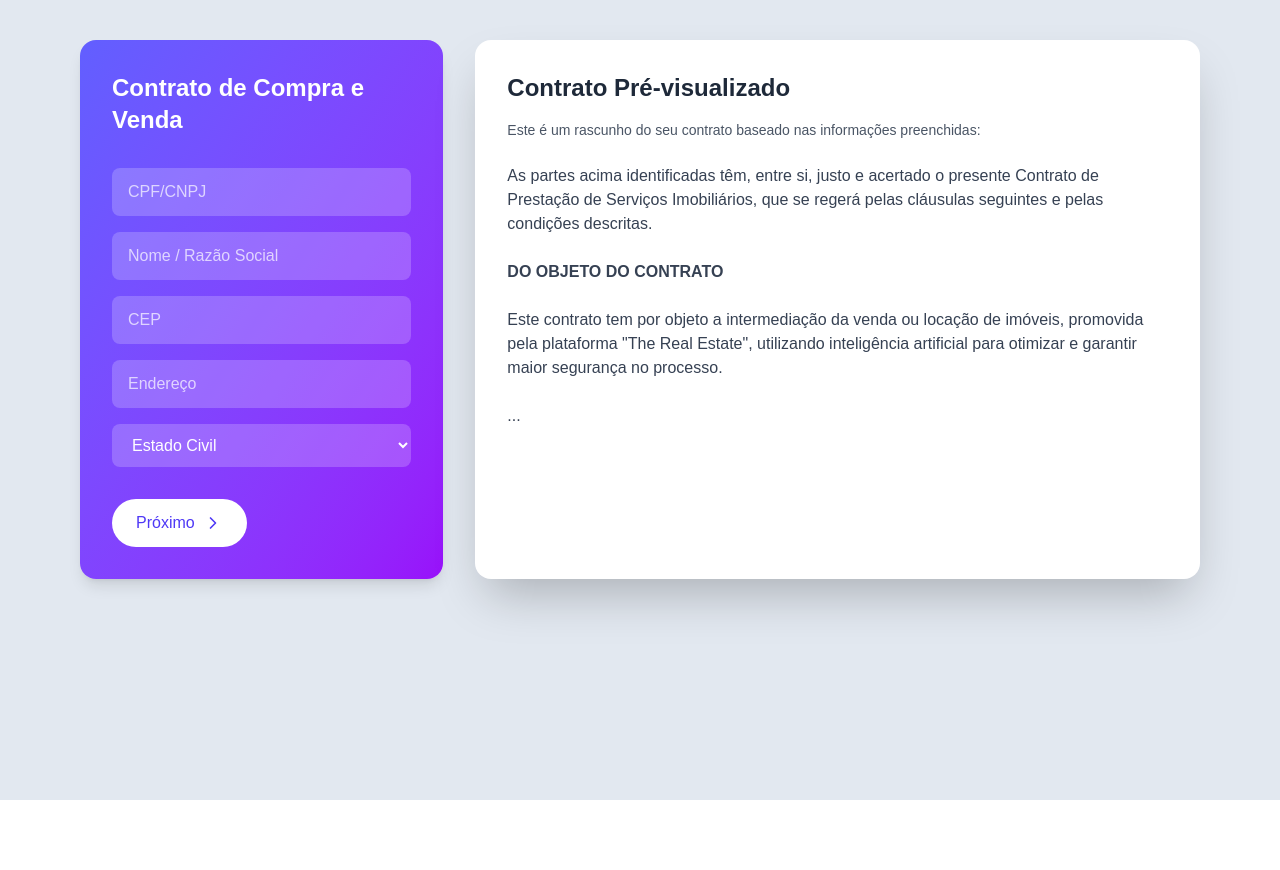
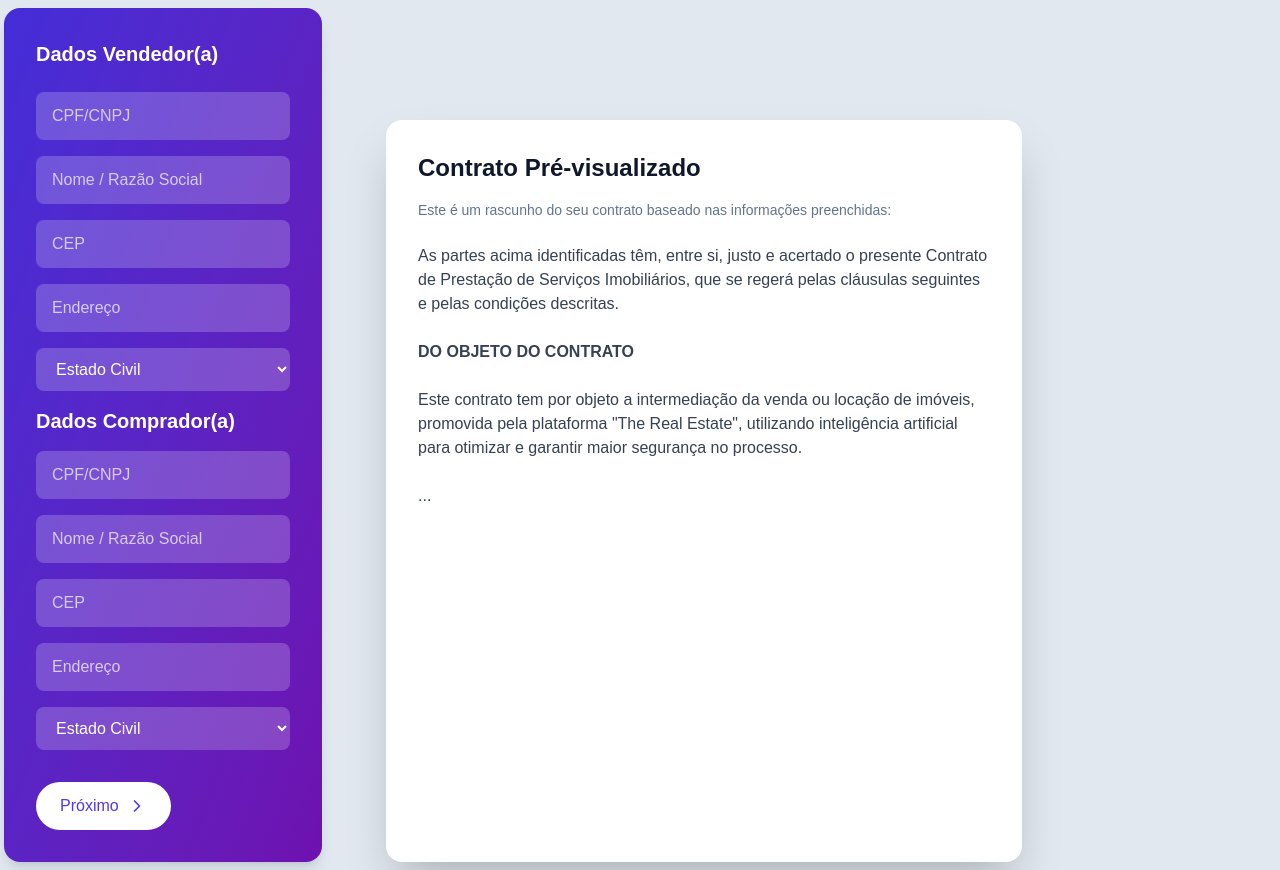
Before and after one commit to analopesimob/proj-1, a Next.js app: page /contrato/venda in a window 1280 px wide. Before the commit the page ends 800 px from the top, so only its background shows below. Built offline with nearby package versions, Linux system fonts and the light colour scheme.

Commit message:
Add Chakra UI dependencies, update component structure, and enhance styling for improved user experience

```diff
--- a/package.json
+++ b/package.json
@@ -9,6 +9,11 @@
     "lint": "next lint"
   },
   "dependencies": {
+    "@chakra-ui/react": "^3.16.1",
+    "@chakra-ui/stepper": "^2.3.1",
+    "@emotion/react": "^11.14.0",
+    "@emotion/styled": "^11.14.0",
+    "framer-motion": "^12.9.2",
     "lucide-react": "^0.488.0",
     "next": "15.3.0",
     "react": "^19.0.0",
--- a/src/app/contrato/locacao/page.tsx
+++ b/src/app/contrato/locacao/page.tsx
@@ -10,7 +10,7 @@ export default function ContractGenerator() {
           <div className="flex items-center gap-4 mb-8">
             {/* <FileText className="w-8 h-8" /> */}
 
-            <h2 className="text-2xl font-bold">Contrato de Locação</h2>
+            <h1 className="text-2xl font-bold">Contrato de Locação</h1>
           </div>
 
           <div className="space-y-4">
--- a/src/app/contrato/page.tsx
+++ b/src/app/contrato/page.tsx
@@ -1,6 +1,6 @@
 "use client";
 
-import { Home, Key, FileEdit } from "lucide-react";
+import { Home, Key, FileEdit, ArrowLeft } from "lucide-react";
 import { useRouter } from "next/navigation";
 import Link from "next/link";
 
@@ -11,8 +11,15 @@ export default function ContractTypeSelector() {
     router.push(`/gerar-contrato?tipo=${type}`);
   }
 
+
   return (
-    <section className="bg-slate-200 min-h-screen py-16 px-8 flex flex-col items-center text-slate-900">
+    <section className="bg-slate-200 min-h-screen py-16 flex flex-col items-center text-slate-900">
+		<div className="mb-6">
+          <Link href="/" className="text-indigo-800 flex items-center gap-2">
+            <ArrowLeft size={16} />
+            <span>Voltar para início</span>
+          </Link>
+        </div>
       <h1 className="text-4xl font-bold mb-8 text-center">
         Qual tipo de contrato você deseja gerar?
       </h1>
--- a/src/app/contrato/venda/page.tsx
+++ b/src/app/contrato/venda/page.tsx
@@ -2,15 +2,15 @@ import { ChevronRight } from "lucide-react";
 
 export default function ContractGenerator() {
   return (
-    <section className="bg-slate-200 min-h-screen py-10 px-6 md:px-20 text-white">
+    <section className="bg-slate-200 min-h-screen py-2 md:px-1 text-white">
+
       {/* Container flex para as duas colunas */}
       <div className="flex flex-col md:flex-row gap-8">
         {/* Coluna da esquerda (1/3) */}
-        <aside className="w-full md:w-1/3 bg-gradient-to-br from-indigo-500 to-purple-600 text-white p-8 rounded-2xl shadow-lg">
-          <div className="flex items-center gap-4 mb-8">
-            {/* <FileText className="w-8 h-8" /> */}
+        <aside className="w-full md:w-1/4 bg-gradient-to-br from-indigo-700 to-purple-800 text-white p-8 rounded-2xl shadow-lg">
+          <div className="flex items-center gap-4 mb-6 ">
 
-            <h2 className="text-2xl font-bold">Contrato de Compra e Venda</h2>
+            <h1 className="text-xl text-center font-bold">Dados Vendedor(a)</h1>
           </div>
 
           <div className="space-y-4">
@@ -54,7 +54,7 @@ export default function ContractGenerator() {
               <option value="viuvo">Viúvo(a)</option>
             </select>
 
-            {/* <h1> Cônjuge</h1>
+			<h1 className="text-xl font-bold">Dados Comprador(a)</h1>
 		  <input
               type="text"
               name="cpfCnpj"
@@ -84,13 +84,13 @@ export default function ContractGenerator() {
 			name="estadoCivil"
 			className="w-full bg-white/20 text-white rounded-lg px-4 py-3 focus:outline-none placeholder-white/70"
 		  >
-			<option defaultValue="" disabled selected>Estado Civil</option>
+			<option defaultValue="" >Estado Civil</option>
 			<option value="solteiro">Solteiro(a)</option>
 			<option value="casado">Casado(a)</option>
 			<option value="separado">Separado(a)</option>
 			<option value="divorciado">Divorciado(a)</option>
 			<option value="viuvo">Viúvo(a)</option>
-		  </select> */}
+		  </select>
           </div>
 
           <button className="mt-8 flex items-center gap-2 bg-white text-indigo-600 px-6 py-3 rounded-full hover:bg-indigo-100 transition">
@@ -100,9 +100,13 @@ export default function ContractGenerator() {
         </aside>
 
         {/* Coluna da direita (2/3) */}
-        <div className="w-full md:w-2/3 bg-white text-gray-800 p-8 rounded-2xl shadow-2xl">
-          <h3 className="text-2xl font-bold mb-4">Contrato Pré-visualizado</h3>
-          <p className="mb-6 text-gray-600 text-sm">
+		<div className="text-slate-900 text-center ">
+			</div>
+
+        <div className="md:w-2/4 bg-white text-slate-900 p-8 mt-28 rounded-2xl shadow-2xl">
+
+          <h2 className="text-2xl font-bold mb-4">Contrato Pré-visualizado</h2>
+          <p className="mb-6 text-slate-500 text-sm">
             Este é um rascunho do seu contrato baseado nas informações
             preenchidas:
           </p>
--- a/src/app/page.tsx
+++ b/src/app/page.tsx
@@ -10,7 +10,7 @@ export default function HomePage() {
   return (
     <>
       <div className="p-6">
-        <div className="relative rounded-3xl bg-gradient-to-tr from-purple-600 to-indigo-700 shadow-2xl">
+        <div className="relative rounded-3xl bg-gradient-to-tr from-purple-700 to-indigo-800 shadow-2xl">
           {/* header section */}
           <div className="flex max-h-screen justify-between p-10 text-center lg:px-40">
             <div className="flex items-center">
@@ -64,7 +64,7 @@ export default function HomePage() {
               </p>
               <Link href="/contrato">
                 <button
-                  className="transform rounded-2xl bg-indigo-700 px-6 py-3 font-bold text-white shadow-lg transition-all duration-200 hover:scale-105"
+                  className="transform rounded-2xl bg-indigo-600 px-6 py-3 font-bold text-white shadow-lg transition-all duration-200 hover:scale-105"
                 >
                   Iniciar teste
                 </button>
@@ -79,7 +79,7 @@ export default function HomePage() {
         </div>
       </div>
       {/* Services section */}
-      <div className="px-8 py-32 lg:px-40">
+      <div className="px-8 py-20 lg:px-40">
         <h2 className="mb-12 text-center text-3xl font-light text-gray-900">
           Nossos serviços
         </h2>
--- a/src/components/Rodape.tsx
+++ b/src/components/Rodape.tsx
@@ -25,7 +25,7 @@ const Rodape: React.FC = () => {
               <h3 className="mb-5 text-start font-bold">Nossos Serviços</h3>
               <ul className="space-y-3 text-start text-sm">
                 <li>
-                  <Link href="" className="hover:text-purple-900">
+                  <Link href="/contrato/venda" className="hover:text-purple-900">
                     <span>Contratos de Compra e Venda</span>
                   </Link>
                 </li>
```
Also changed, not shown: 2 other files (tests, documents, lock files or other folders).
